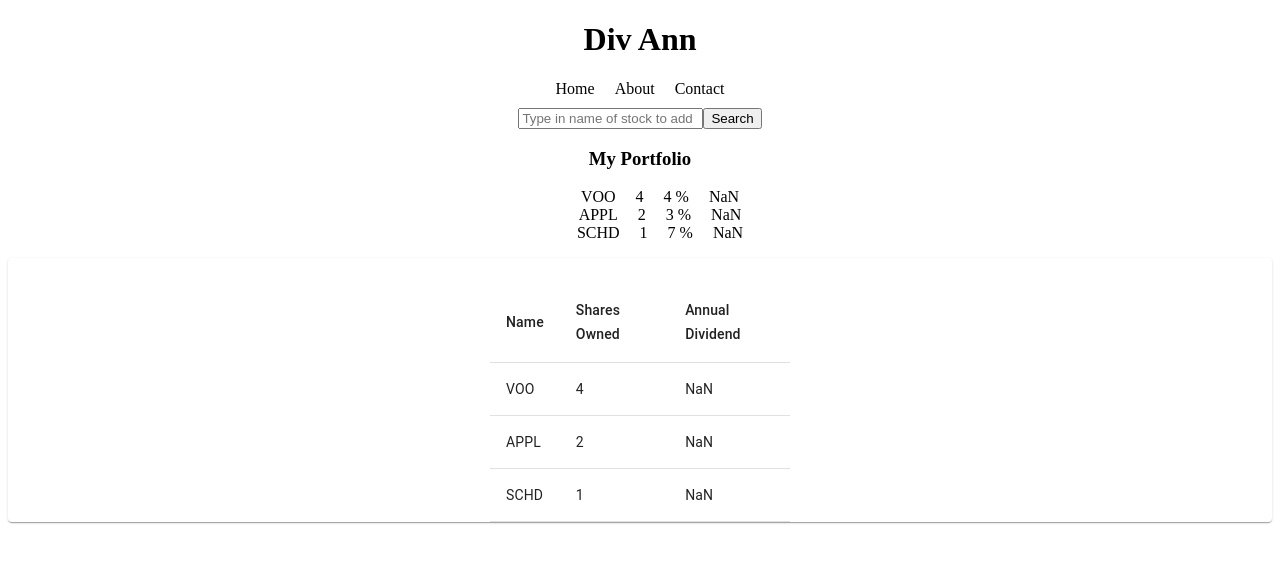
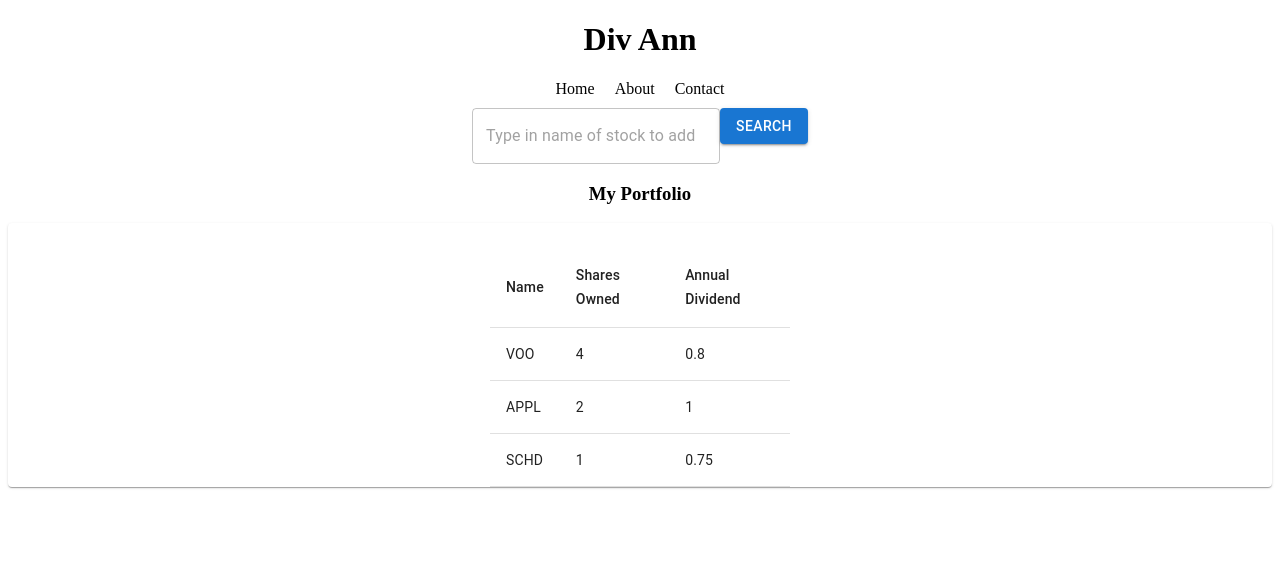
Before and after one commit to adamdevelops/DividendAnnually, a Next.js app: page / in a window 1280 px wide. Shown: the top 562 px of the page. Built offline with nearby package versions, Linux system fonts and the light colour scheme.

Commit message:
done: Grab stock data from API

```diff
--- a/package.json
+++ b/package.json
@@ -18,6 +18,7 @@
   },
   "devDependencies": {
     "@eslint/eslintrc": "^3",
+    "@types/node": "22.13.9",
     "eslint": "^9",
     "eslint-config-next": "15.1.7"
   }
--- a/src/app/page.js
+++ b/src/app/page.js
@@ -1,14 +1,34 @@
+"use client";
+
 import Image from "next/image";
+import React, { useContext, useEffect, useState } from "react";
 import styles from "./page.module.css";
 import PortfolioTable from "./components/PortfolioTable";
+import { TextField } from "@mui/material";
+import Button from '@mui/material/Button';
+import Autocomplete from '@mui/material/Autocomplete';
+import { fetchStocks } from "./services/stockService";
 
 export default function Home() {
 
   const example_stocks = [
-    {id: 1, name: "VOO", shares_owned: 4, div_yield: "4 %"},
-    {id: 2, name: "APPL", shares_owned: 2, div_yield: "3 %"},
-    {id: 3, name: "SCHD", shares_owned: 1, div_yield: "7 %"},
+    {id: 1, name: "VOO", shares_owned: 4, div_yield: .20},
+    {id: 2, name: "APPL", shares_owned: 2, div_yield: .50},
+    {id: 3, name: "SCHD", shares_owned: 1, div_yield: .75},
   ]
+
+  const [searchInput, setSearchInput] = useState("");
+
+  const handleSearchInput = (e) => {
+    setSearchInput(e.target.value)
+    console.log('searchinput', e.target.value)
+  }
+
+  const fetchStock = () => {
+    let resp = fetchStocks(searchInput).then(
+      data => console.log('data', data)
+    )
+  }
 
 
   const renderStocks = example_stocks.map(stock =>
@@ -32,15 +52,31 @@ export default function Home() {
       </span>
 
       <div id="search-area" className="search-area">
-        <input placeholder="Type in name of stock to add" />
-        <button>Search</button>
+        <TextField placeholder="Type in name of stock to add" onChange={handleSearchInput}/>
+        <Button variant="contained" onClick={fetchStock}>Search</Button>
       </div>
+
+      {/* Auto complete feature to search existing portfolio of stocks */}
+      {/* <Autocomplete
+        id="free-solo-2-demo"
+        disableClearable
+        options={example_stocks.map((option) => option.name)}
+        renderInput={(params) => (
+          <TextField
+            {...params}
+            label="Search input"
+            slotProps={{
+              input: {
+                ...params.InputProps,
+                type: 'search',
+              },
+            }}
+          />
+        )}
+      /> */}
 
       <div>
         <h3>My Portfolio</h3>
-        <ul>
-          {renderStocks}
-        </ul>
 
         <PortfolioTable stocks={example_stocks} />
       </div>
--- /dev/null
+++ b/src/app/services/stockService.ts
@@ -0,0 +1,10 @@
+let url = "https://api.polygon.io/"
+
+export async function fetchStocks(stockTicker) {
+    let stockUrl = url + "v3/reference/tickers?ticker=" + stockTicker + "&market=stocks&active=true&limit=100&apiKey="
+    const response = await fetch(stockUrl);
+    if (!response.ok) {
+      throw new Error("Failed to fetch posts");
+    }
+    return response.json();
+  }
```
Also changed, not shown: tsconfig.json (added, +35 -0 lines), 1 other file (tests, documents, lock files or other folders).
